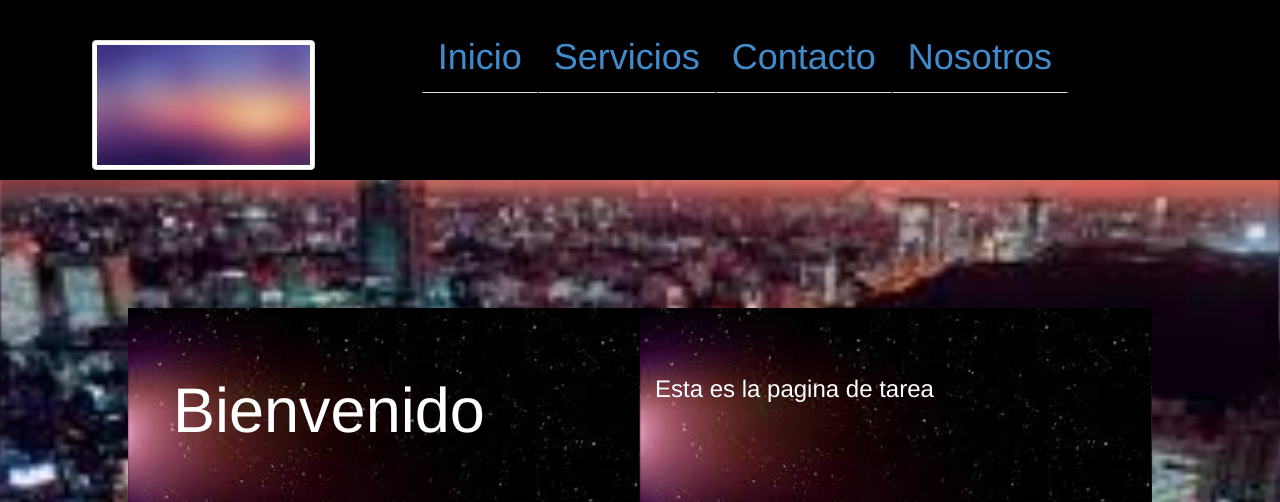
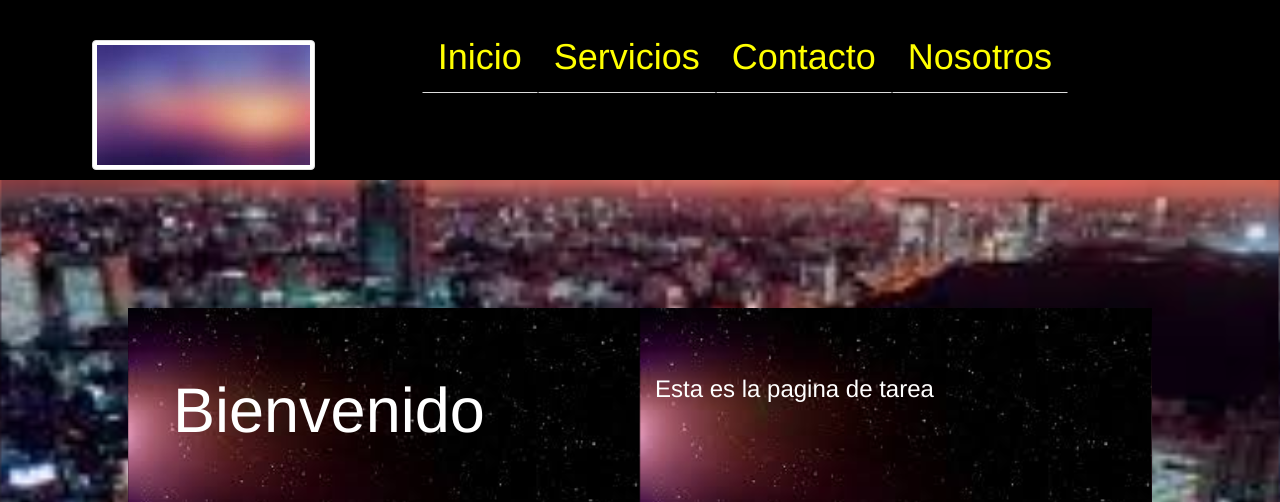
Before and after one commit to JavGar/tareasWeb, a PHP site: page /paginaWeb/index.html in a window 1280 px wide. Shown: the top 502 px of the page. Run offline with PHP 8.4, Linux system fonts and the light colour scheme.

Commit message:
Cambia el color del texto en el menu

```diff
--- a/paginaWeb/css/micss.css
+++ b/paginaWeb/css/micss.css
@@ -35,3 +35,7 @@ body {
 	background-image: url('../imag/tokio.jpg') !important;
 	background-size: 100%;
 }
+
+.menu>a {
+	color: yellow !important;
+}
--- a/paginaWeb/index.html
+++ b/paginaWeb/index.html
@@ -15,10 +15,10 @@
 		<div>
 			<h1>
 				<ul class="nav nav-tabs nav-tabs-justified" role="tablist">
-					<li clase="active"><a href="#">Inicio</a></li>
-					<li><a href="#">Servicios</a></li>
-					<li><a href="#">Contacto</a></li>
-					<li><a href="#">Nosotros</a></li>
+					<li class="menu"><a href="#">Inicio</a></li>
+					<li class="menu"><a href="#">Servicios</a></li>
+					<li class="menu"><a href="#">Contacto</a></li>
+					<li class="menu"><a href="#">Nosotros</a></li>
 				</ul>
 			</h1>
 		</div>
```
